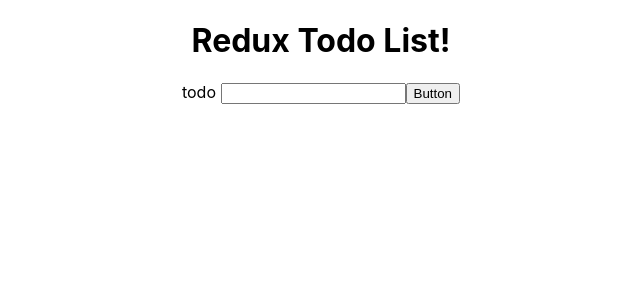
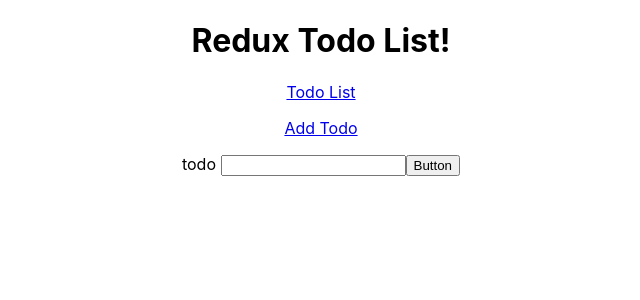
Before and after one commit to thudsonbu/redux-react-todos, a React (Create React App) app: page /todos/new in a window 1280 px wide. Shown: the top 300 px of the page, without its empty margins (319-959 px from the left). Built offline with nearby package versions, Linux system fonts and the light colour scheme.

Commit message:
Refactored form to as seperate component and added simple react router functionality

```diff
--- a/package.json
+++ b/package.json
@@ -9,6 +9,7 @@
     "react": "^16.13.1",
     "react-dom": "^16.13.1",
     "react-redux": "^7.2.1",
+    "react-router-dom": "^5.2.0",
     "react-scripts": "3.4.1",
     "redux": "^4.0.5"
   },
--- a/src/App.js
+++ b/src/App.js
@@ -1,12 +1,22 @@
 import React from 'react';
 import TodoList from './TodoList';
 import './App.css';
+import { Link, Route, Redirect } from "react-router-dom";
 
 function App() {
+  // path /todos renders TodoList componenet
+  // index just renders todos component via redirect
   return (
     <div className="App">
       <h1> Redux Todo List! </h1>
-      <TodoList />
+      <p>
+        <Link to="/todos"> Todo List </Link>
+      </p>
+      <p>
+        <Link to="/todos/new"> Add Todo </Link>
+      </p>
+      <Route path="/todos" component={TodoList} />
+      <Route exact path="/" render={() => <Redirect to="/todos"/>} />
     </div>
   );
 }
--- /dev/null
+++ b/src/NewTodoForm.js
@@ -0,0 +1,37 @@
+import React, { Component } from 'react'
+
+export default class NewTodoForm extends Component{
+    constructor(props){
+        super(props)
+        this.handleSubmit = this.handleSubmit.bind(this)
+        this.handleChange = this.handleChange.bind(this)
+        this.state = {
+            todo: ""
+        }
+    }
+    handleSubmit(e){
+        // stop reload
+        e.preventDefault()
+        // use function passed as parameter to dispatch action to add new todo
+        this.props.handleAdd(this.state.todo)
+        // clear form after submit
+        e.target.reset()
+        // tell routers to go back and render todos
+        this.props.history.push("/todos")
+    }
+    handleChange(e){
+        // set state to whatever is in form
+        this.setState({
+            [e.target.name]: [e.target.value]
+        })
+    }
+    render(){
+        return (
+            <form onSubmit = {this.handleSubmit}>
+                <label htmlFor="todo"> todo </label>
+                <input type="text" name="todo" id="todo" onChange={this.handleChange}/>
+                <button>Button</button>
+            </form>
+        )
+    }
+}
--- a/src/TodoList.js
+++ b/src/TodoList.js
@@ -1,34 +1,20 @@
 import React, { Component } from 'react'
 import Todo from './Todo'
 import { connect } from 'react-redux'
-import { addTodo, removeTodo } from './actionCreators'
+import { removeTodo, addTodo } from './actionCreators'
+import { Route } from 'react-router-dom';
+import NewTodoForm from './NewTodoForm';
 
 class TodoList extends Component {
     constructor(props){
         super(props)
-        this.handleSubmit = this.handleSubmit.bind(this)
-        this.handleChange = this.handleChange.bind(this)
         this.removeTodo = this.removeTodo.bind(this)
-        this.state = {
-            todo: ""
-        }
+        this.handleAdd = this.handleAdd.bind(this)
     }
-    handleSubmit(e){
-        // stop reload
-        e.preventDefault()
-        // dispatch an action to change redux state
-        this.props.addTodo(this.state.todo)
-        // clear form after submit
-        e.target.reset()
-    }
-    handleChange(e){
-        // set state to whatever is in form
-        this.setState({
-            [e.target.name]: [e.target.value]
-        })
+    handleAdd(val){
+        this.props.addTodo(val)
     }
     removeTodo(id){ // id from bind in todo props
-        console.log(id);
         this.props.removeTodo(id)
     }
     render(){
@@ -44,15 +30,17 @@
         )
 
         return(
-            <div className="Todos">
-                <form onSubmit = {this.handleSubmit}>
-                    <label htmlFor="todo"> todo </label>
-                    <input type="text" name="todo" id="todo" onChange={this.handleChange}/>
-                    <button>Button</button>
-                </form>
-                <ul>
-                    {todos}
-                </ul>
+            <div>
+                <Route path="/todos/new" component={props => (
+                    <NewTodoForm {...props} handleAdd={this.handleAdd}/>
+                )}/>
+                <Route exact path="/todos" component={() => (
+                    <div className="Todos">
+                        <ul>
+                            {todos}
+                        </ul>
+                    </div>
+                )} />
             </div>
         )
     }
@@ -81,4 +69,4 @@
 // the object containing addTodo and removeTodo passes functions from the
 // imported action creators file thus passing them as props to the component.
 // As apposed to passing dispatch which contains all action creators.
-export default connect(mapStateToProps, { addTodo, removeTodo })(TodoList)
+export default connect(mapStateToProps, { removeTodo, addTodo })(TodoList)
--- a/src/actionCreators.js
+++ b/src/actionCreators.js
@@ -3,6 +3,7 @@
 export const REMOVE_TODO = "REMOVE_TODO"
 
 // action creators are functions that return objects used by the reducer
+// these are often imported in compenents
 
 export function addTodo(todo) {
     return {
--- a/src/index.js
+++ b/src/index.js
@@ -6,12 +6,15 @@
 import { createStore } from "redux";
 import rootReducer from './rootReducer';
 import { Provider } from "react-redux";
+import { BrowserRouter } from "react-router-dom";
 
 const store = createStore(rootReducer, window.__REDUX_DEVTOOLS_EXTENSION__ && window.__REDUX_DEVTOOLS_EXTENSION__());
 
 ReactDOM.render(
   <Provider store={store}>
-    <App />
+    <BrowserRouter>
+      <App />
+    </BrowserRouter>
   </Provider>,
   document.getElementById('root')
 );
--- a/src/rootReducer.js
+++ b/src/rootReducer.js
@@ -16,10 +16,10 @@
                 todos: [ ...newState.todos, { todo: action.todo, id: newState.id }]
             }
         case REMOVE_TODO:
-            var newState = {...state};
+            var newState2 = {...state};
             let newTodos = state.todos.filter(todo => todo.id !== action.id);
             return {
-                ...newState,
+                ...newState2,
                 todos: newTodos
             }
         default:
```
Also changed, not shown: 1 other file (tests, documents, lock files or other folders).
